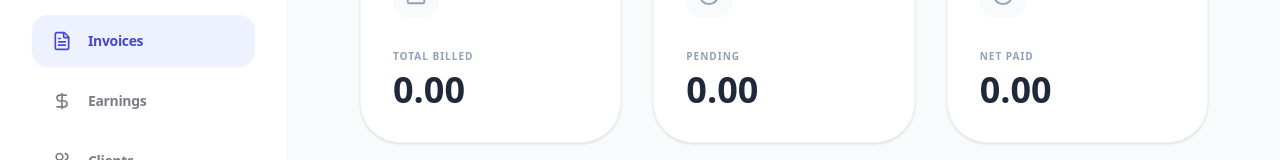
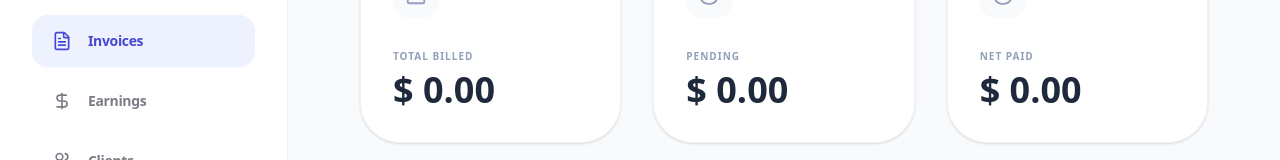
Before and after one commit to shatha-mohammed/asterisk, a React (Vite) app: page /invoices in a window 1280 px wide. Shown: the part 333-493 px from the top of the page. Built offline with nearby package versions, Linux system fonts and the light colour scheme; no server answers; sample sign-in values are in the browser's storage.

Commit message:
add dollar sign to cards

```diff
--- a/src/pages/Invoices.jsx
+++ b/src/pages/Invoices.jsx
@@ -69,27 +69,27 @@ const Invoices = () => {
       <div className="mb-12 grid grid-cols-1 gap-8 md:grid-cols-3">
         <StatCard
           title="Total Billed"
-          value={stats.total.toLocaleString(undefined, {
+          value={`$ ${stats.total.toLocaleString(undefined, {
             minimumFractionDigits: 2,
             maximumFractionDigits: 2,
-          })}
+          })}`}
           icon={<Wallet size={22} />}
         />
         <StatCard
           title="Pending"
-          value={stats.pending.toLocaleString(undefined, {
+          value={`$ ${stats.pending.toLocaleString(undefined, {
             minimumFractionDigits: 2,
             maximumFractionDigits: 2,
-          })}
+          })}`}
           icon={<AlertCircle size={22} />}
           isRed
         />
         <StatCard
           title="Net Paid"
-          value={stats.paid.toLocaleString(undefined, {
+          value={`$ ${stats.paid.toLocaleString(undefined, {
             minimumFractionDigits: 2,
             maximumFractionDigits: 2,
-          })}
+          })}`}
           icon={<CheckCircle2 size={22} />}
         />
       </div>
```
